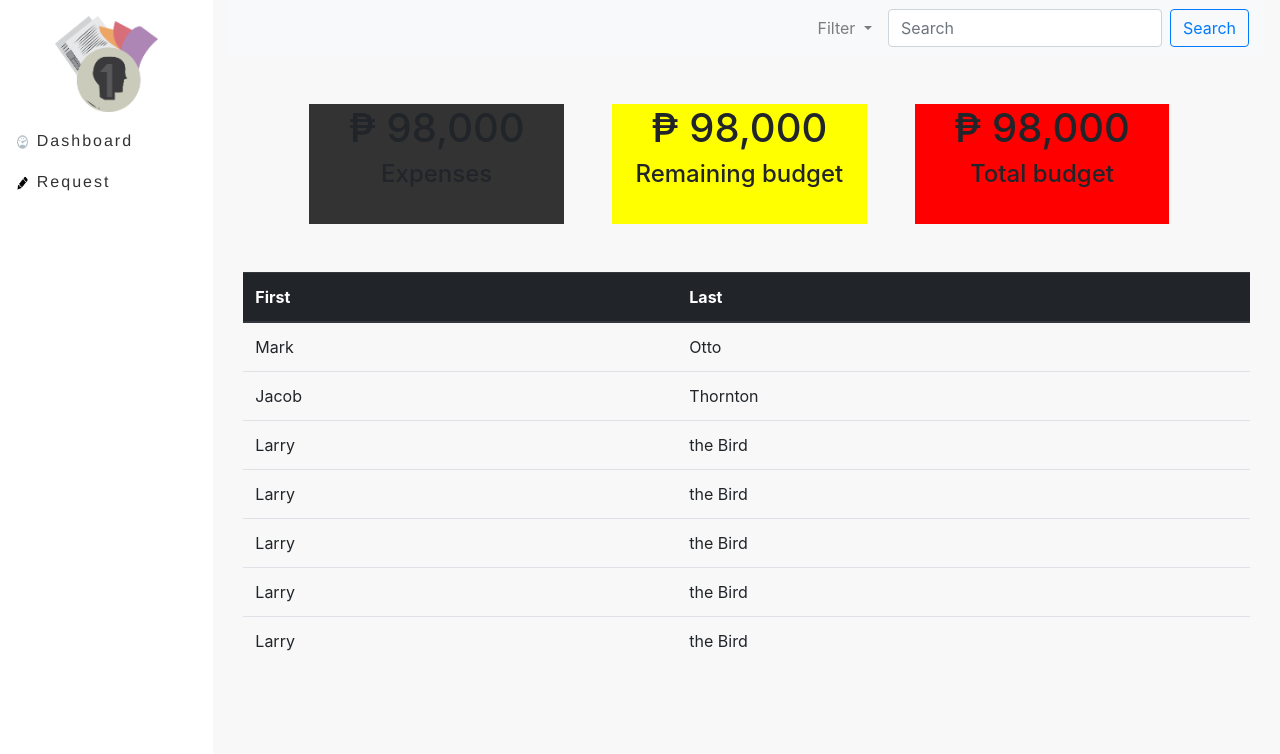
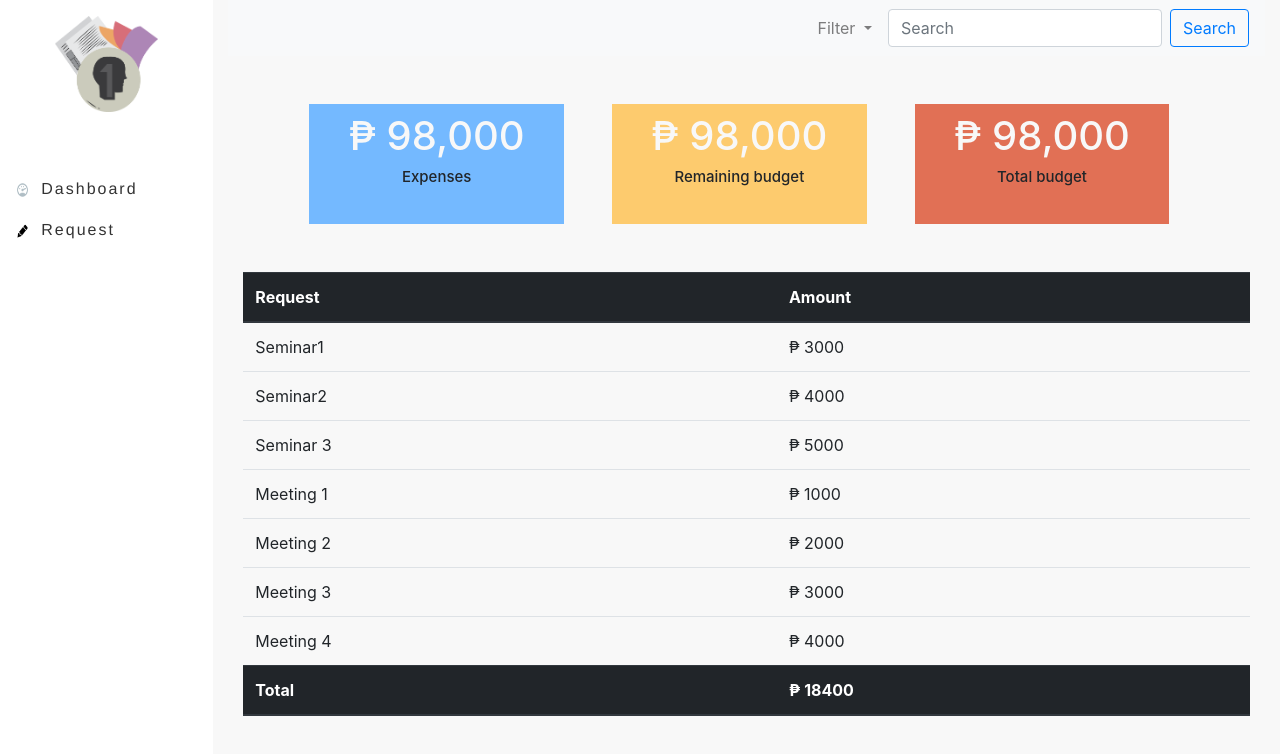
Before and after one commit to jadriennneee/BudgetApp, a plain HTML site: page index.html in a window 1280 px wide. Drawn offline with nearby package versions, Linux system fonts and the light colour scheme.

Commit message:
change color and links

```diff
--- a/css/main.css
+++ b/css/main.css
@@ -31,19 +31,21 @@ html, body{
 }
 .expenses{
   height: 15vh;
-  background-color: #333;
+  background-color: #74b9ff;
 }
 .rBudget{
   height: 15vh;
-  background-color: yellow;
+  background-color: #fdcb6e;
 }
 .tBudget{
   height: 15vh;
-  background-color: red;
+  background-color: #e17055;
 }
-.test{
-  height: 20vh;
-  background-color: red;
+.money{
+  color: #f8f8f8;
+}
+.label-bgt{
+  font-size: 15px;
 }
 .month-summary{
   width: 90% !important;
--- a/index.html
+++ b/index.html
@@ -5,6 +5,7 @@
   <meta name="viewport" content="width=device-width, initial-scale=1.0">
   <meta http-equiv="X-UA-Compatible" content="ie=edge">
   <title>Budget App</title>
+  <link rel="shortcut icon" type="image/png" href="logo/favicon.png">
   <link rel="stylesheet" href="css/main.css">
   <link rel="stylesheet" href="bootstrap/bootstrap-grid.css">
   <link rel="stylesheet" href="bootstrap/bootstrap-reboot.css">
@@ -20,10 +21,20 @@
               <img src="image/logo.png" alt="FINANCE" id="logo-brand">
           </div>
         </div>
-        <div class="row">
+        <div class="row my-5">
           <ul>
-            <li><span><img src="icon/dashboard.png" alt="FINANCE" class="icon ml-3 mr-md-2"></span><a href="#" class="icon-text">Dashboard</a></li>
-            <li class="mt-md-3"><span><img src="icon/request.png" alt="FINANCE" class="icon ml-3 mr-md-2"></span><a href="#" class="icon-text">Request</a></li>
+            <li>
+              <span>
+                <img src="icon/dashboard.png" alt="FINANCE" class="icon ml-3 mr-md-2">
+              </span>
+              <a href="index.html" class="icon-text">Dashboard</a>
+            </li>
+            <li class="mt-md-3">
+              <span>
+                <img src="icon/request.png" alt="FINANCE" class="icon ml-3 mr-md-2">
+              </span>
+              <a href="request.html" class="icon-text">Request</a>
+            </li>
           </ul>
         </div>
       </div>
@@ -63,36 +74,36 @@
               <div class="col-sm-12 my-sm-5 col-md-3 ml-md-5 expenses">
                   <div class="row">
                     <div class="col-12 text-center">
-                      <h1>&#8369; 98,000</h1>
+                      <h1 class="money mt-2">&#8369; 98,000</h1>
                     </div>
                   </div>
                   <div class="row">
                     <div class="col-12 text-center">
-                      <h4>Expenses</h4>
+                      <h4 class="label-bgt">Expenses</h4>
                     </div>
                   </div>
               </div>
               <div class="col-sm-12 my-sm-5 col-md-3 ml-md-5 rBudget">
                 <div class="row">
                   <div class="col-12 text-center">
-                    <h1>&#8369; 98,000</h1>
+                    <h1 class="money mt-2">&#8369; 98,000</h1>
                   </div>
                 </div>
                 <div class="row">
                   <div class="col-12 text-center">
-                    <h4>Remaining budget</h4>
+                    <h4 class="label-bgt">Remaining budget</h4>
                   </div>
                 </div>
               </div>
               <div class="col-sm-12 my-sm-5 col-md-3 ml-md-5 tBudget">
                 <div class="row">
                   <div class="col-12 text-center">
-                    <h1>&#8369; 98,000</h1>
+                    <h1 class="money mt-2">&#8369; 98,000</h1>
                   </div>
                 </div>
                 <div class="row">
                   <div class="col-12 text-center">
-                    <h4>Total budget</h4>
+                    <h4 class="label-bgt">Total budget</h4>
                   </div>
                 </div>
               </div>
@@ -105,39 +116,45 @@
                 <table class="table">
                   <thead class="thead-dark">
                     <tr>
-                      <th scope="col">First</th>
-                      <th scope="col">Last</th>
+                      <th scope="col">Request</th>
+                      <th scope="col">Amount</th>
                     </tr>
                   </thead>
                   <tbody>
                     <tr>
-                      <td>Mark</td>
-                      <td>Otto</td>
+                      <td>Seminar1</td>
+                      <td>&#8369; 3000</td>
                     </tr>
                     <tr>
-                      <td>Jacob</td>
-                      <td>Thornton</td>
+                      <td>Seminar2</td>
+                      <td>&#8369; 4000</td>
                     </tr>
                     <tr>
-                      <td>Larry</td>
-                      <td>the Bird</td>
+                      <td>Seminar 3</td>
+                      <td>&#8369; 5000</td>
                     </tr>
                     <tr>
-                      <td>Larry</td>
-                      <td>the Bird</td>
+                      <td>Meeting 1</td>
+                      <td>&#8369; 1000</td>
                     </tr>
                     <tr>
-                      <td>Larry</td>
-                      <td>the Bird</td>
+                      <td>Meeting 2</td>
+                      <td>&#8369; 2000</td>
                     </tr>
                     <tr>
-                      <td>Larry</td>
-                      <td>the Bird</td>
+                      <td>Meeting 3</td>
+                      <td>&#8369; 3000</td>
                     </tr>
                     <tr>
-                      <td>Larry</td>
-                      <td>the Bird</td>
+                      <td>Meeting 4</td>
+                      <td>&#8369; 4000</td>
                     </tr>
+                    <thead class="thead-dark">
+                      <tr>
+                        <th scope="col">Total</th>
+                        <th scope="col">&#8369; 18400</th>
+                      </tr>
+                    </thead>
                   </tbody>
                 </table>
               </div>
```
Also changed, not shown: month.html (+1 -0 lines), request.html (+2 -1 lines), logo/favicon.png (added).
